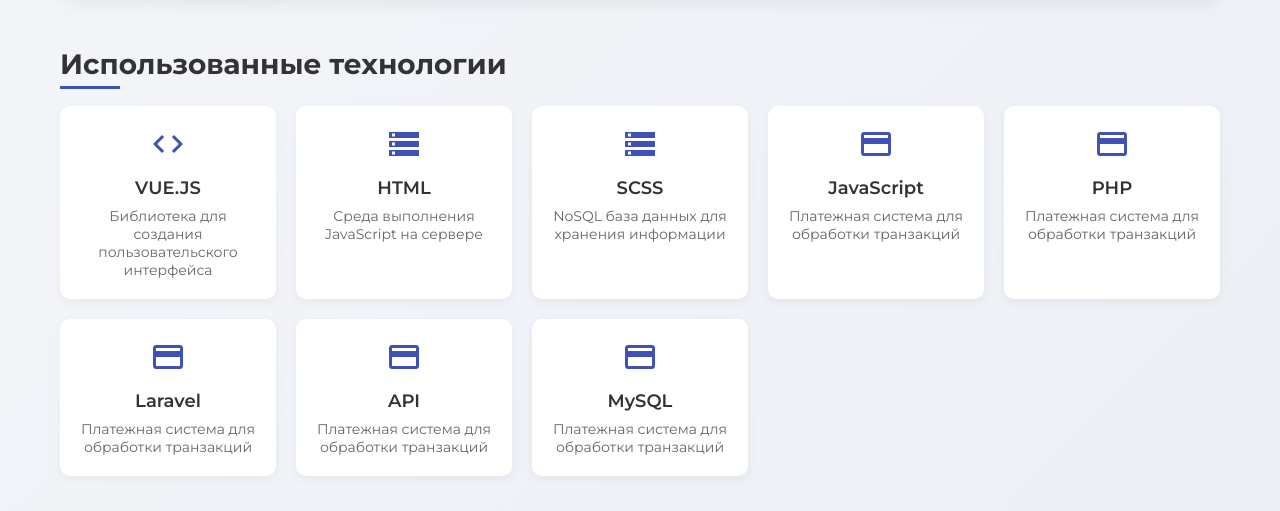
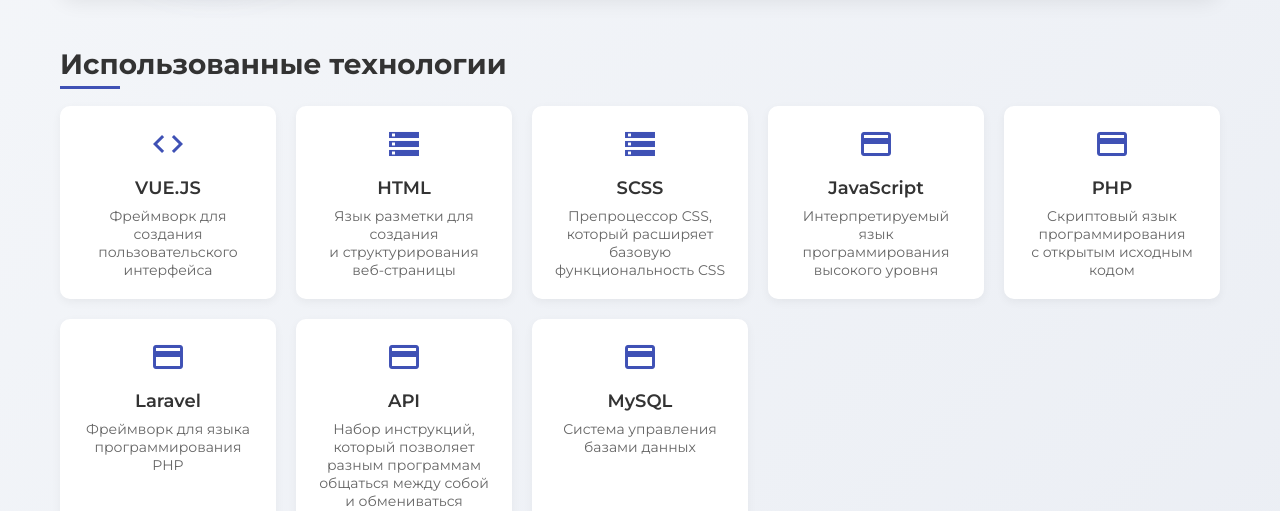
Before and after one commit to Sheil777/portfolio, a plain HTML site: page projects/bankbook.html in a window 1280 px wide. Shown: the part 441-952 px from the top of the page. Drawn offline with Linux system fonts and the light colour scheme.

Commit message:
feat: прописал используемые технологии в bankbook

```diff
--- a/projects/bankbook.html
+++ b/projects/bankbook.html
@@ -69,42 +69,42 @@
                     <div class="tech-card">
                         <i class="material-icons tech-icon">code</i>
                         <h3 class="tech-name">VUE.JS</h3>
-                        <p class="tech-description">Библиотека для создания пользовательского интерфейса</p>
+                        <p class="tech-description">Фреймворк для создания пользовательского интерфейса</p>
                     </div>
                     <div class="tech-card">
                         <i class="material-icons tech-icon">storage</i>
                         <h3 class="tech-name">HTML</h3>
-                        <p class="tech-description">Среда выполнения JavaScript на сервере</p>
+                        <p class="tech-description">Язык разметки для создания и&nbsp;структурирования веб-страницы</p>
                     </div>
                     <div class="tech-card">
                         <i class="material-icons tech-icon">storage</i>
                         <h3 class="tech-name">SCSS</h3>
-                        <p class="tech-description">NoSQL база данных для хранения информации</p>
+                        <p class="tech-description">Препроцессор CSS, который расширяет базовую функциональность CSS</p>
                     </div>
                     <div class="tech-card">
                         <i class="material-icons tech-icon">payment</i>
                         <h3 class="tech-name">JavaScript</h3>
-                        <p class="tech-description">Платежная система для обработки транзакций</p>
+                        <p class="tech-description">Интерпретируемый язык программирования высокого уровня</p>
                     </div>
                     <div class="tech-card">
                         <i class="material-icons tech-icon">payment</i>
                         <h3 class="tech-name">PHP</h3>
-                        <p class="tech-description">Платежная система для обработки транзакций</p>
+                        <p class="tech-description">Cкриптовый язык программирования с&nbsp;открытым исходным кодом</p>
                     </div>
                     <div class="tech-card">
                         <i class="material-icons tech-icon">payment</i>
                         <h3 class="tech-name">Laravel</h3>
-                        <p class="tech-description">Платежная система для обработки транзакций</p>
+                        <p class="tech-description">Фреймворк для языка программирования PHP</p>
                     </div>
                     <div class="tech-card">
                         <i class="material-icons tech-icon">payment</i>
                         <h3 class="tech-name">API</h3>
-                        <p class="tech-description">Платежная система для обработки транзакций</p>
+                        <p class="tech-description">Набор инструкций, который позволяет разным программам общаться между собой и обмениваться данными</p>
                     </div>
                     <div class="tech-card">
                         <i class="material-icons tech-icon">payment</i>
                         <h3 class="tech-name">MySQL</h3>
-                        <p class="tech-description">Платежная система для обработки транзакций</p>
+                        <p class="tech-description">Cистема управления базами данных</p>
                     </div>
                 </div>
             </div>
```
